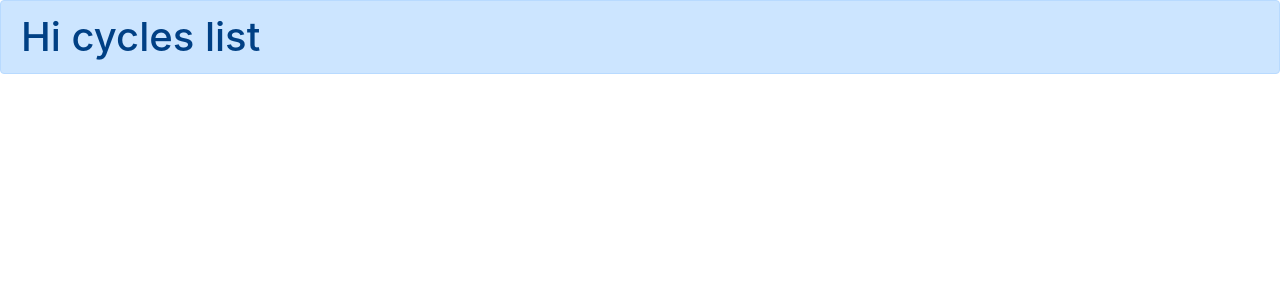
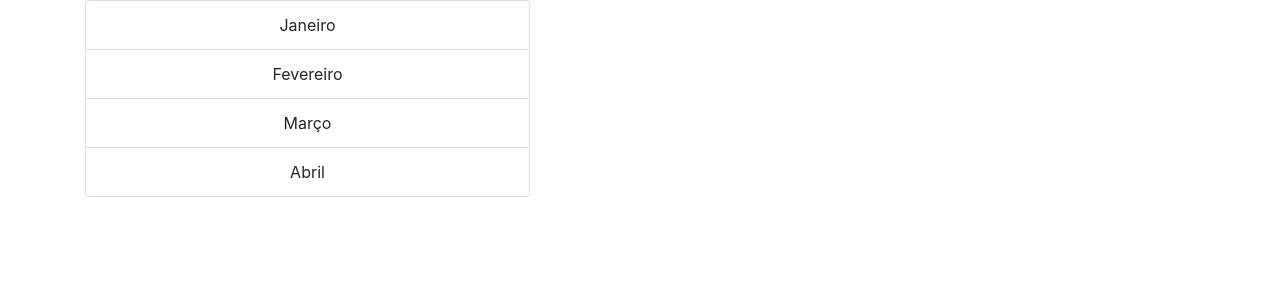
Before and after one commit to nathanaelreges/LEARNING-first-vue-project, a Vue app: page / in a window 1280 px wide. Shown: the top 300 px of the page. Built offline with nearby package versions, Linux system fonts and the light colour scheme.

Commit message:
Rendering a list

```diff
--- a/src/components/CyclesList.vue
+++ b/src/components/CyclesList.vue
@@ -1,13 +1,31 @@
 <template>
-  <h1 class="alert alert-primary">Hi cycles list</h1>
+<div>
+   <div class="card text-center">
+    <ul class="list-group list-group-flush">
+      <li v-for="item in list" :key="item.id" class="list-group-item">
+        {{ item.name }}
+      </li>
+    </ul>
+   </div>
+</div>
 </template>
 
 <script>
 export default {
-  name: 'CyclesList'
+   name: "CyclesList",
+   data() {
+      return {
+         list: [
+         { name: "Janeiro" },
+         { name: "Fevereiro" },
+         { name: "Março" },
+         { name: "Abril" }
+         ],
+         name: "arroz"
+      }
+   }
 }
 </script>
 
 <style scoped>
-
 </style>
--- a/src/views/Cycles.vue
+++ b/src/views/Cycles.vue
@@ -1,5 +1,11 @@
 <template>
-  <CyclesList />
+  <div class="container">
+    <div class="row">
+      <div class="col-md-5">
+        <CyclesList />
+      </div>
+    </div>
+  </div>
 </template>
 
 <script>
```
